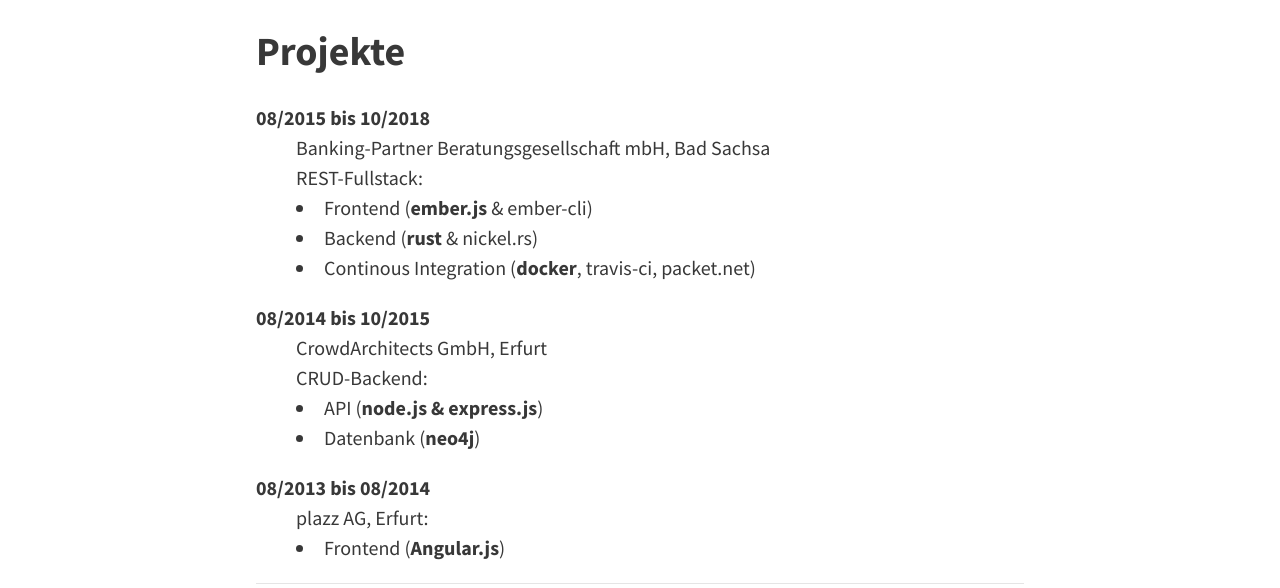
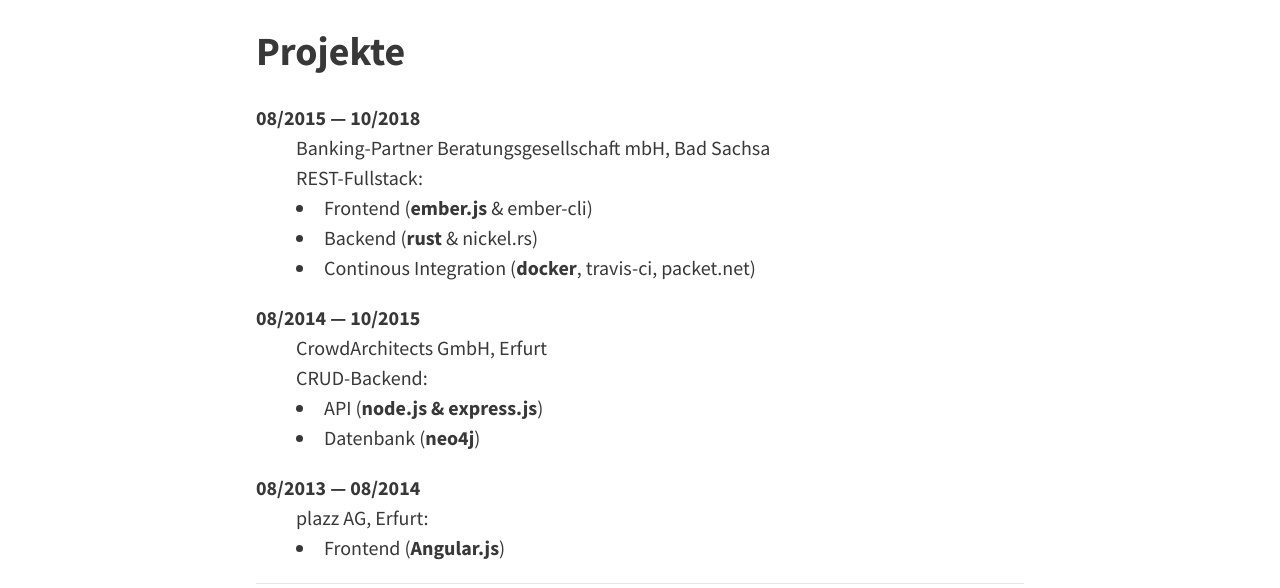
Before and after one commit to iamsebastian/official-site, a Jekyll site: the page built from index.html, in a window 1280 px wide and 900 px high, scrolled down 257 px. Shown: the part 155-743 px from the top of the window. Built offline with Jekyll 4.4.1, drawn with Linux system fonts in a browser that asks for light colours; the list of posts is cut into pages by our own code.

Commit message:
Updated spacer in project times

```diff
--- a/index.html
+++ b/index.html
@@ -13,7 +13,7 @@
 <hr>
 <h2>Projekte</h2>
 <dl>
-  <dt>08/2015 bis 10/2018</dt>
+  <dt>08/2015 — 10/2018</dt>
   <dd>Banking-Partner Beratungsgesellschaft mbH, Bad Sachsa
   <ul>REST-Fullstack:
     <li>Frontend (<b>ember.js</b> &amp; ember-cli)</li>
@@ -22,7 +22,7 @@
   </ul>
   </dd>
 
-  <dt>08/2014 bis 10/2015</dt>
+  <dt>08/2014 — 10/2015</dt>
   <dd>CrowdArchitects GmbH, Erfurt
   <ul>CRUD-Backend:
     <li>API (<b>node.js & express.js</b>)</li>
@@ -30,7 +30,7 @@
   </ul>
   </dd>
 
-  <dt>08/2013 bis 08/2014</dt>
+  <dt>08/2013 — 08/2014</dt>
   <dd>plazz AG, Erfurt:
   <ul>
     <li>Frontend (<b>Angular.js</b>)</li>
```
